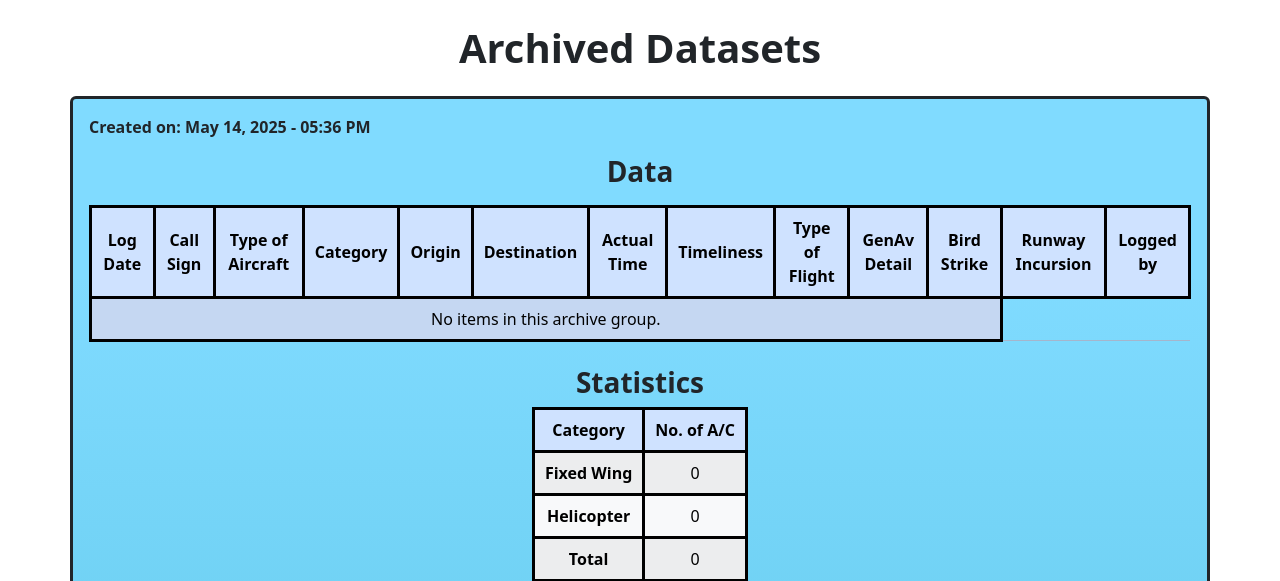
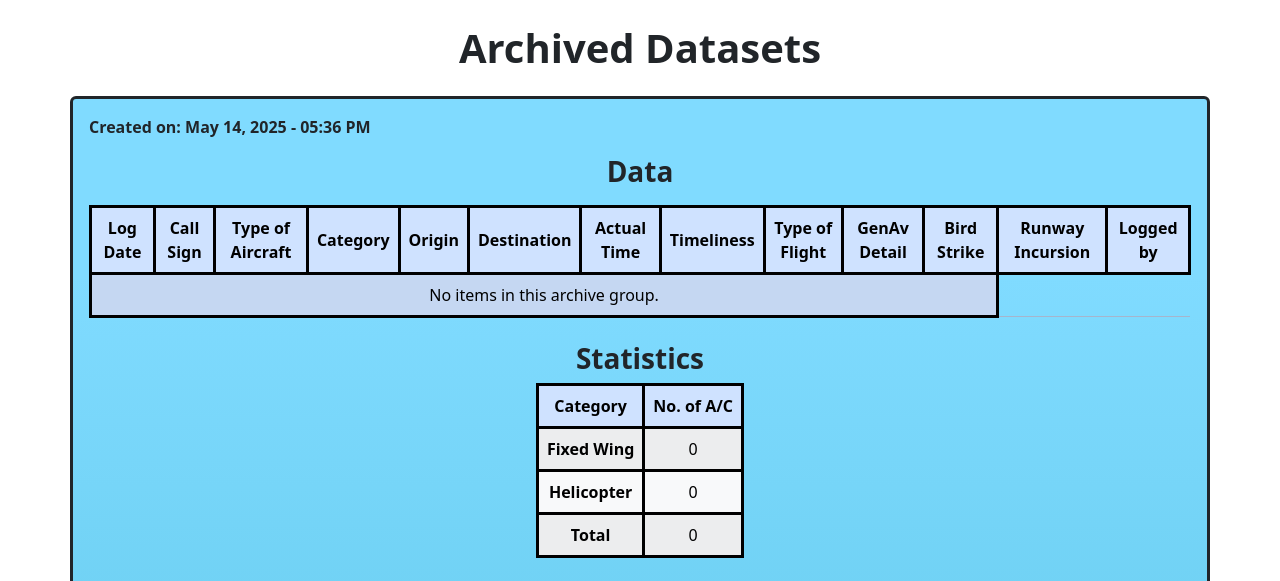
Before and after one commit to wafool420/AirTrafficTracker, a Django app: page /archive_view/ in a window 1280 px wide. Shown: the part 69-650 px from the top of the page. Run offline with Django 5.2, Linux system fonts and the light colour scheme; data comes from the database, SQL or seed files in the repository; both versions use the stored data as it was after the commit; data that the repository does not hold is empty.

Commit message:
Minor Fixes

```diff
--- a/AirTrafficProject/AirTrafficApp/templates/main_site/archived_list.html
+++ b/AirTrafficProject/AirTrafficApp/templates/main_site/archived_list.html
@@ -6,10 +6,10 @@
 <style>
 
     table th, table td {
-        padding: 8px 10px !important;
+        padding: 8px !important;
         vertical-align: middle !important;
         border: 3px solid black !important;
-
+        table-layout: fixed;
     }
 
     .bg-color {
--- a/AirTrafficProject/AirTrafficProject/settings.py
+++ b/AirTrafficProject/AirTrafficProject/settings.py
@@ -41,7 +41,7 @@ LOGGING = {
 SECRET_KEY = 'django-insecure-c!)jua5ngw*phh!qack0%z=62z(6krvf!ur)s_l)=3()*i3o8d'
 
 # SECURITY WARNING: don't run with debug turned on in production!
-DEBUG = False
+DEBUG = True
 
 ALLOWED_HOSTS = ['*']
 
```
Also changed, not shown: AirTrafficProject/db.sqlite3.
